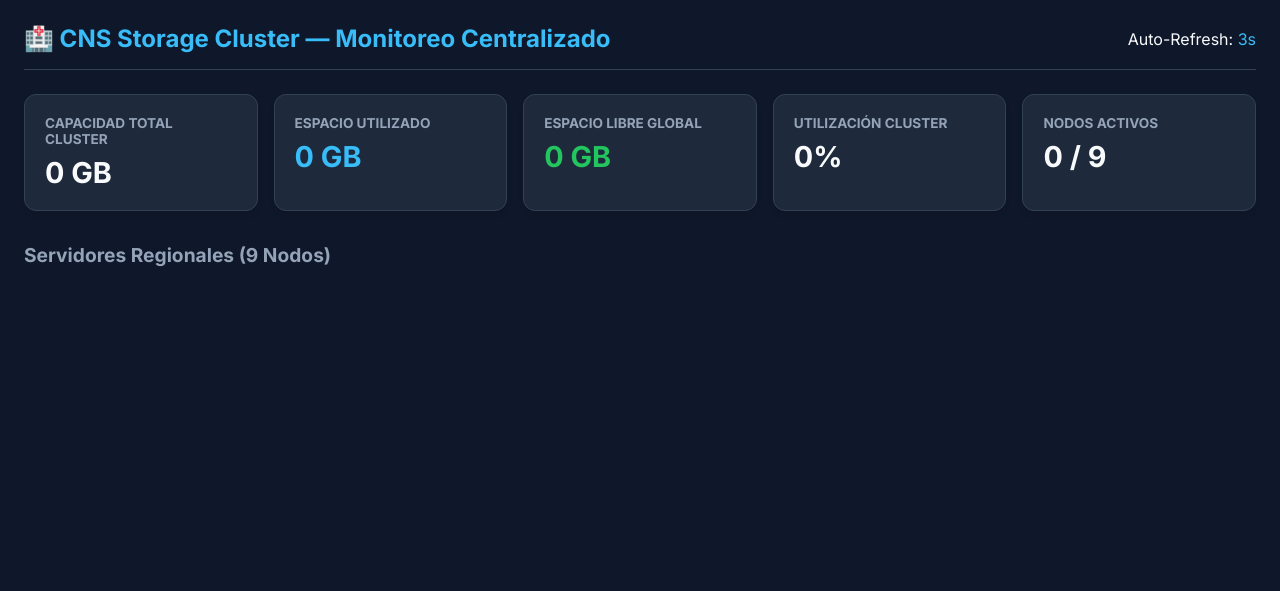
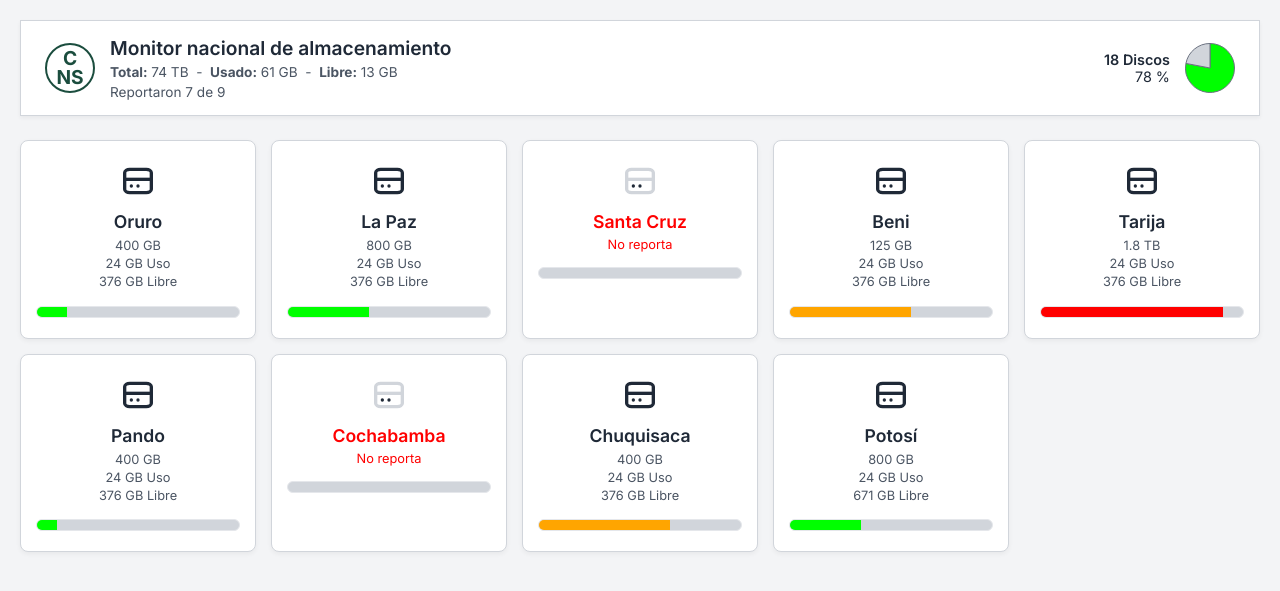
Before and after one commit to Zamallita2/Practica1_Distribuidos, a Flask app: page / in a window 1280 px wide. Shown: the top 591 px of the page. Run offline with Flask 3, Linux system fonts and the light colour scheme; data that the repository does not hold is empty.

Commit message:
Diseño de Dashboard v1
Creacion de dashboard, basado en el ejemplo que proporciono el inge. Incluido la separacion de codigo principal en diferentes archivos apropiados.

```diff
--- /dev/null
+++ b/dashboard/static/css/styles.css
@@ -0,0 +1,162 @@
+/* Paleta de colores claros (Light Theme) */
+:root {
+    --bg-color: #f3f4f6;
+    --card-bg: #ffffff;
+    --text-primary: #1f2937;
+    --text-secondary: #4b5563;
+    --border-color: #d1d5db;
+    --status-green: #00ff00;
+    --status-orange: #ffa500;
+    --status-red: #ff0000;
+    --status-gray: #d1d5db;
+    --cns-green: #1b4d3e;
+}
+
+* {
+    box-sizing: border-box;
+    margin: 0;
+    padding: 0;
+    font-family: 'Inter', sans-serif;
+}
+
+body {
+    background-color: var(--bg-color);
+    color: var(--text-primary);
+    padding: 20px;
+}
+
+/* Estructura del Header */
+header {
+    background: var(--card-bg);
+    display: flex;
+    justify-content: space-between;
+    align-items: center;
+    padding: 15px 24px;
+    border: 1px solid var(--border-color);
+    margin-bottom: 24px;
+    box-shadow: 0 2px 4px rgba(0,0,0,0.05);
+}
+
+.header-left {
+    display: flex;
+    align-items: center;
+    gap: 15px;
+}
+
+.logo-cns {
+    width: 50px;
+    height: 50px;
+    border-radius: 50%;
+    border: 2px solid var(--cns-green);
+    display: flex;
+    align-items: center;
+    justify-content: center;
+    font-weight: 700;
+    color: var(--cns-green);
+    font-size: 1.2rem;
+    text-align: center;
+    line-height: 1;
+}
+
+.header-info h1 {
+    font-size: 1.2rem;
+    color: var(--text-primary);
+    font-weight: 600;
+}
+
+.header-info p {
+    font-size: 0.85rem;
+    color: var(--text-secondary);
+    margin-top: 4px;
+}
+
+.header-right {
+    display: flex;
+    align-items: center;
+    gap: 15px;
+    text-align: right;
+    font-size: 0.9rem;
+    font-weight: 600;
+}
+
+.chart-container {
+    width: 50px;
+    height: 50px;
+}
+
+/* Grid de Tarjetas */
+.servers-grid {
+    display: grid;
+    grid-template-columns: repeat(auto-fit, minmax(200px, 1fr));
+    gap: 15px;
+}
+
+.server-card {
+    background: var(--card-bg);
+    border-radius: 8px;
+    padding: 20px 15px;
+    border: 1px solid var(--border-color);
+    box-shadow: 0 2px 5px rgba(0,0,0,0.05);
+    text-align: center;
+    display: flex;
+    flex-direction: column;
+    align-items: center;
+}
+
+/* Iconografía SVG */
+.disk-icon {
+    width: 40px;
+    height: 40px;
+    margin-bottom: 10px;
+    fill: none;
+    stroke: var(--text-primary);
+    stroke-width: 2;
+}
+
+.server-card.inactive .disk-icon {
+    stroke: var(--status-gray);
+}
+
+.server-title {
+    font-size: 1.1rem;
+    font-weight: 600;
+    margin-bottom: 5px;
+}
+
+.server-card.inactive .server-title,
+.server-card.inactive .status-text {
+    color: var(--status-red);
+}
+
+.status-text {
+    font-size: 0.8rem;
+    margin-bottom: 15px;
+}
+
+.metrics-text {
+    font-size: 0.8rem;
+    color: var(--text-secondary);
+    line-height: 1.4;
+    margin-bottom: 15px;
+}
+
+/* Barras de Progreso */
+.progress-bar {
+    width: 100%;
+    height: 12px;
+    background: var(--status-gray);
+    border-radius: 6px;
+    overflow: hidden;
+    border: 1px solid #e5e7eb;
+}
+
+.progress-fill {
+    height: 100%;
+    transition: width 0.5s ease;
+}
+
+/* Utilidades de Color */
+.fill-green { background-color: var(--status-green); }
+.fill-orange { background-color: var(--status-orange); }
+.fill-red { background-color: var(--status-red); }
+.fill-empty { background-color: transparent; }
--- /dev/null
+++ b/dashboard/static/js/monitor.js
@@ -0,0 +1,115 @@
+// 1. Inicialización del gráfico circular (Pie Chart) global
+const ctx = document.getElementById('globalChart').getContext('2d');
+let globalPieChart = new Chart(ctx, {
+    type: 'pie',
+    data: {
+        datasets: [{
+            data: [0, 100], // Se inicializa en 0 usado, 100 libre
+            backgroundColor: ['#00ff00', '#d1d5db'],
+            borderWidth: 1,
+            borderColor: '#6b7280'
+        }]
+    },
+    options: {
+        responsive: true,
+        maintainAspectRatio: false,
+        plugins: { tooltip: { enabled: false }, legend: { display: false } }
+    }
+});
+
+// 2. Función principal para obtener y renderizar datos
+async function fetchDashboardData() {
+    try {
+        // NOTA PARA EL EQUIPO: Descomentar esto cuando la API esté lista
+        // const res = await fetch('/api/dashboard');
+        // const data = await res.json();
+
+        // Mock de datos estructurados para pre-visualizar el diseño actual
+        const data = {
+            cluster: {
+                total_str: "74 TB",
+                used_str: "61 GB",
+                free_str: "13 GB",
+                active_nodes: 7,
+                utilization_pct: 78
+            },
+            servers: [
+                { id: "Oruro", total: "400 GB", used: "24 GB Uso", free: "376 GB Libre", pct: 15, status: "Activo" },
+                { id: "La Paz", total: "800 GB", used: "24 GB Uso", free: "376 GB Libre", pct: 40, status: "Activo" },
+                { id: "Santa Cruz", total: "", used: "", free: "", pct: 0, status: "No reporta" },
+                { id: "Beni", total: "125 GB", used: "24 GB Uso", free: "376 GB Libre", pct: 60, status: "Activo" },
+                { id: "Tarija", total: "1.8 TB", used: "24 GB Uso", free: "376 GB Libre", pct: 90, status: "Activo" },
+                { id: "Pando", total: "400 GB", used: "24 GB Uso", free: "376 GB Libre", pct: 10, status: "Activo" },
+                { id: "Cochabamba", total: "", used: "", free: "", pct: 0, status: "No reporta" },
+                { id: "Chuquisaca", total: "400 GB", used: "24 GB Uso", free: "376 GB Libre", pct: 65, status: "Activo" },
+                { id: "Potosí", total: "800 GB", used: "24 GB Uso", free: "671 GB Libre", pct: 35, status: "Activo" }
+            ]
+        };
+
+        // 3. Actualizar la información del Header
+        document.getElementById('hdr-total').innerText = data.cluster.total_str;
+        document.getElementById('hdr-used').innerText = data.cluster.used_str;
+        document.getElementById('hdr-free').innerText = data.cluster.free_str;
+        document.getElementById('hdr-reporting').innerText = `${data.cluster.active_nodes} de 9`;
+        document.getElementById('hdr-pct').innerText = `${data.cluster.utilization_pct} %`;
+
+        // 4. Actualizar el Gráfico
+        globalPieChart.data.datasets[0].data = [data.cluster.utilization_pct, 100 - data.cluster.utilization_pct];
+        globalPieChart.update();
+
+        // 5. Renderizado de las 9 tarjetas del clúster
+        const container = document.getElementById('servers-container');
+        container.innerHTML = ''; // Limpiar grid anterior
+
+        data.servers.forEach(srv => {
+            const isInactive = srv.status === 'No reporta';
+
+            // Lógica semántica de colores para la barra
+            let barColorClass = 'fill-empty';
+            if (!isInactive) {
+                if (srv.pct < 50) barColorClass = 'fill-green';
+                else if (srv.pct < 80) barColorClass = 'fill-orange';
+                else barColorClass = 'fill-red';
+            }
+
+            // Construcción del HTML de la tarjeta
+            const card = `
+                <div class="server-card ${isInactive ? 'inactive' : ''}">
+                    <!-- SVG Icono Disco Duro -->
+                    <svg class="disk-icon" viewBox="0 0 24 24">
+                        <path d="M4 7C4 5.89543 5.34315 5 7 5H17C18.6569 5 20 5.89543 20 7V17C20 18.1046 18.6569 19 17 19H7C5.34315 19 4 18.1046 4 17V7Z" stroke-width="2"/>
+                        <path d="M4 11H20" stroke-width="2"/>
+                        <circle cx="8" cy="15" r="1" fill="currentColor" stroke="none"/>
+                        <circle cx="12" cy="15" r="1" fill="currentColor" stroke="none"/>
+                    </svg>
+
+                    <div class="server-title">${srv.id}</div>
+
+                    ${isInactive
+                        ? `<div class="status-text">No reporta</div>`
+                        : `<div class="metrics-text">
+                              ${srv.total}<br>
+                              ${srv.used}<br>
+                              ${srv.free}
+                           </div>`
+                    }
+
+                    <div class="progress-bar">
+                        <div class="progress-fill ${barColorClass}" style="width: ${isInactive ? 0 : srv.pct}%;"></div>
+                    </div>
+                </div>
+            `;
+            container.innerHTML += card;
+        });
+    } catch (err) {
+        console.error("Error obteniendo métricas del cluster:", err);
+    }
+}
+
+// 6. Configuración del Auto-Refresh
+// Esto permite consultar al servidor cada 3 segundos (3000 ms)
+const refreshRate = 3000;
+setInterval(fetchDashboardData, refreshRate);
+
+// Ejecutar la primera carga inmediatamente al abrir
+fetchDashboardData();
--- a/dashboard/templates/index.html
+++ b/dashboard/templates/index.html
@@ -4,230 +4,51 @@
     <meta charset="UTF-8">
     <meta name="viewport" content="width=device-width, initial-scale=1.0">
     <title>CNS - Dashboard de Monitoreo de Storage Cluster</title>
+
+    <!-- Fuentes de Google -->
     <link href="https://fonts.googleapis.com/css2?family=Inter:wght@300;400;600;700&display=swap" rel="stylesheet">
-    <style>
-        :root {
-            --bg-color: #0f172a;
-            --card-bg: #1e293b;
-            --accent-blue: #38bdf8;
-            --accent-green: #22c55e;
-            --accent-red: #ef4444;
-            --text-primary: #f8fafc;
-            --text-secondary: #94a3b8;
-            --border-color: #334155;
-        }
 
-        * {
-            box-sizing: border-box;
-            margin: 0;
-            padding: 0;
-            font-family: 'Inter', sans-serif;
-        }
+    <!-- Librería Chart.js para el gráfico circular -->
+    <script src="https://cdn.jsdelivr.net/npm/chart.js"></script>
 
-        body {
-            background-color: var(--bg-color);
-            color: var(--text-primary);
-            padding: 24px;
-        }
-
-        header {
-            display: flex;
-            justify-content: space-between;
-            align-items: center;
-            margin-bottom: 24px;
-            padding-bottom: 16px;
-            border-bottom: 1px solid var(--border-color);
-        }
-
-        header h1 {
-            font-size: 1.5rem;
-            color: var(--accent-blue);
-        }
-
-        .kpi-grid {
-            display: grid;
-            grid-template-columns: repeat(auto-fit, minmax(220px, 1fr));
-            gap: 16px;
-            margin-bottom: 32px;
-        }
-
-        .kpi-card {
-            background: var(--card-bg);
-            padding: 20px;
-            border-radius: 12px;
-            border: 1px solid var(--border-color);
-            box-shadow: 0 4px 6px -1px rgba(0, 0, 0, 0.1);
-        }
-
-        .kpi-card h3 {
-            font-size: 0.85rem;
-            color: var(--text-secondary);
-            margin-bottom: 8px;
-            text-transform: uppercase;
-        }
-
-        .kpi-card .value {
-            font-size: 1.8rem;
-            font-weight: 700;
-        }
-
-        .servers-grid {
-            display: grid;
-            grid-template-columns: repeat(auto-fit, minmax(320px, 1fr));
-            gap: 20px;
-        }
-
-        .server-card {
-            background: var(--card-bg);
-            border-radius: 12px;
-            padding: 20px;
-            border: 1px solid var(--border-color);
-            position: relative;
-        }
-
-        .server-header {
-            display: flex;
-            justify-content: space-between;
-            align-items: center;
-            margin-bottom: 12px;
-        }
-
-        .status-badge {
-            padding: 4px 10px;
-            border-radius: 20px;
-            font-size: 0.75rem;
-            font-weight: 600;
-        }
-
-        .status-activo {
-            background: rgba(34, 197, 94, 0.2);
-            color: var(--accent-green);
-            border: 1px solid var(--accent-green);
-        }
-
-        .status-no-reporta {
-            background: rgba(239, 68, 68, 0.2);
-            color: var(--accent-red);
-            border: 1px solid var(--accent-red);
-        }
-
-        .progress-bar {
-            width: 100%;
-            height: 10px;
-            background: #334155;
-            border-radius: 5px;
-            overflow: hidden;
-            margin: 12px 0;
-        }
-
-        .progress-fill {
-            height: 100%;
-            background: linear-gradient(90deg, #38bdf8, #818cf8);
-            transition: width 0.5s ease;
-        }
-
-        .metric-row {
-            display: flex;
-            justify-content: space-between;
-            font-size: 0.85rem;
-            color: var(--text-secondary);
-            margin-top: 6px;
-        }
-    </style>
+    <!-- Hoja de estilos externa -->
+    <!-- Nota: Si usas Flask, la ruta ideal sería {{ url_for('static', filename='css/styles.css') }} -->
+    <link rel="stylesheet" href="../static/css/styles.css">
 </head>
 <body>
 
+    <!-- Header / Resumen Global -->
     <header>
-        <h1>🏥 CNS Storage Cluster — Monitoreo Centralizado</h1>
-        <div>Auto-Refresh: <span id="refresh-timer" style="color: var(--accent-blue);">3s</span></div>
+        <div class="header-left">
+            <div class="logo-cns">C<br>NS</div>
+            <div class="header-info">
+                <h1>Monitor nacional de almacenamiento</h1>
+                <p>
+                    <strong>Total:</strong> <span id="hdr-total">0 TB</span> &nbsp;-&nbsp;
+                    <strong>Usado:</strong> <span id="hdr-used">0 GB</span> &nbsp;-&nbsp;
+                    <strong>Libre:</strong> <span id="hdr-free">0 GB</span>
+                </p>
+                <p>Reportaron <span id="hdr-reporting">0 de 9</span></p>
+            </div>
+        </div>
+        <div class="header-right">
+            <div>
+                18 Discos<br>
+                <span id="hdr-pct" style="font-weight: 400;">0 %</span>
+            </div>
+            <div class="chart-container">
+                <canvas id="globalChart"></canvas>
+            </div>
+        </div>
     </header>
 
-    <!-- KPIs Globales del Cluster -->
-    <div class="kpi-grid">
-        <div class="kpi-card">
-            <h3>Capacidad Total Cluster</h3>
-            <div class="value" id="kpi-total">0.00 GB</div>
-        </div>
-        <div class="kpi-card">
-            <h3>Espacio Utilizado</h3>
-            <div class="value" id="kpi-used" style="color: var(--accent-blue);">0.00 GB</div>
-        </div>
-        <div class="kpi-card">
-            <h3>Espacio Libre Global</h3>
-            <div class="value" id="kpi-free" style="color: var(--accent-green);">0.00 GB</div>
-        </div>
-        <div class="kpi-card">
-            <h3>Utilización Cluster</h3>
-            <div class="value" id="kpi-utilization">0%</div>
-        </div>
-        <div class="kpi-card">
-            <h3>Nodos Activos</h3>
-            <div class="value" id="kpi-nodes">0 / 9</div>
-        </div>
+    <!-- Contenedor del Grid para los Servidores -->
+    <div class="servers-grid" id="servers-container">
+        <!-- Las tarjetas de los servidores se inyectarán aquí dinámicamente vía JS -->
     </div>
 
-    <h2 style="margin-bottom: 16px; font-size: 1.2rem; color: var(--text-secondary);">Servidores Regionales (9 Nodos)</h2>
-
-    <!-- Listado de los 9 Servidores Regionales -->
-    <div class="servers-grid" id="servers-container">
-        <!-- Renderizado dinámico JS -->
-    </div>
-
-    <script>
-        async function fetchDashboardData() {
-            try {
-                const res = await fetch('/api/dashboard');
-                const data = await res.json();
-
-                // Actualizar KPIs Globales
-                document.getElementById('kpi-total').innerText = data.cluster.total_cluster_gb + ' GB';
-                document.getElementById('kpi-used').innerText = data.cluster.used_cluster_gb + ' GB';
-                document.getElementById('kpi-free').innerText = data.cluster.free_cluster_gb + ' GB';
-                document.getElementById('kpi-utilization').innerText = data.cluster.pct_utilization + '%';
-                document.getElementById('kpi-nodes').innerText = `${data.cluster.active_nodes} / 9`;
-
-                // Actualizar Tarjetas de Servidores
-                const container = document.getElementById('servers-container');
-                container.innerHTML = '';
-
-                data.servers.forEach(srv => {
-                    const total = srv.total_gb || 1;
-                    const used = srv.used_gb || 0;
-                    const pct = Math.round((used / total) * 100);
-                    const statusClass = srv.status === 'Activo' ? 'status-activo' : 'status-no-reporta';
-
-                    const card = `
-                        <div class="server-card">
-                            <div class="server-header">
-                                <h3>${srv.client_id}</h3>
-                                <span class="status-badge ${statusClass}">${srv.status}</span>
-                            </div>
-                            <div class="metric-row">
-                                <span>Disco: ${srv.disk_name || 'N/A'} (${srv.disk_type || 'SSD/HDD'})</span>
-                                <span>IOPS: ${srv.iops || 0}</span>
-                            </div>
-                            <div class="progress-bar">
-                                <div class="progress-fill" style="width: ${pct}%;"></div>
-                            </div>
-                            <div class="metric-row">
-                                <span>Usado: ${used} GB / ${srv.total_gb || 0} GB</span>
-                                <span>${pct}%</span>
-                            </div>
-                            <div class="metric-row" style="margin-top: 10px; font-size: 0.75rem;">
-                                <span>Último reporte: ${srv.last_seen || 'Sin datos'}</span>
-                            </div>
-                        </div>
-                    `;
-                    container.innerHTML += card;
-                });
-            } catch (err) {
-                console.error("Error fetching dashboard data:", err);
-            }
-        }
-
-        // Auto-refresh cada 3 segundos (Lucas)
-        setInterval(fetchDashboardData, 3000);
-        fetchDashboardData();
-    </script>
+    <!-- Script de Lógica del Dashboard -->
+    <!-- Nota: Si usas Flask, la ruta ideal sería {{ url_for('static', filename='js/monitor.js') }} -->
+    <script src="../static/js/monitor.js"></script>
 </body>
 </html>
```
